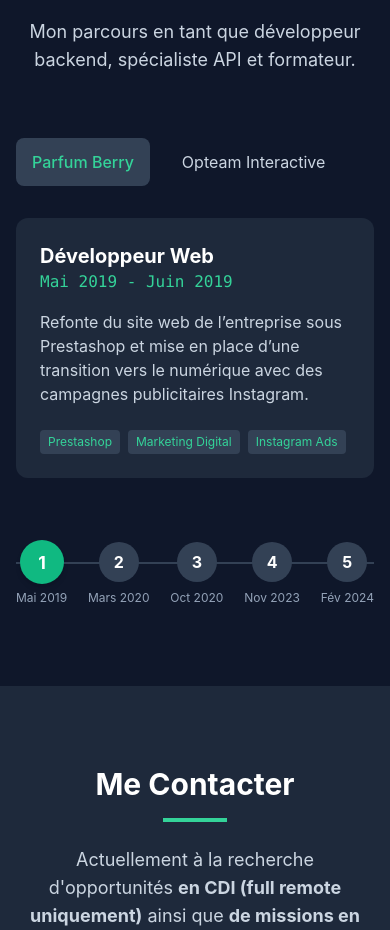
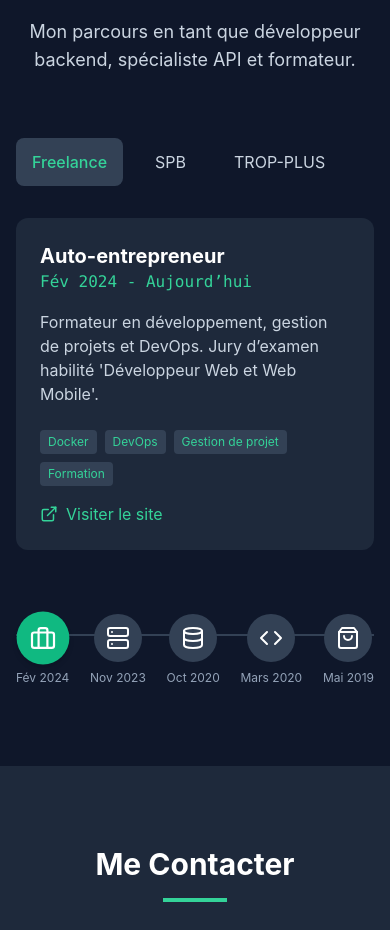
Before and after one commit to BaptisteAngot/portfolio, a React (Vite) app: page / in a window 390 px wide. Shown: the part 4980-5910 px from the top of the page. Built offline with nearby package versions, Linux system fonts and the light colour scheme.

Commit message:
Amélioration de la section experience

```diff
--- a/package.json
+++ b/package.json
@@ -11,10 +11,12 @@
     "preview": "vite preview"
   },
   "dependencies": {
+    "framer-motion": "^12.4.10",
     "lucide-react": "^0.344.0",
     "react": "^18.3.1",
     "react-dom": "^18.3.1",
-    "react-i18next": "^15.4.1"
+    "react-i18next": "^15.4.1",
+    "react-swipeable": "^7.0.2"
   },
   "devDependencies": {
     "@eslint/js": "^9.9.1",
--- a/src/components/Experience.tsx
+++ b/src/components/Experience.tsx
@@ -1,74 +1,85 @@
 import { useState } from "react";
+import { useSwipeable } from "react-swipeable";
 import ExperienceList from "./Experience/ExperienceList.tsx";
 import ExperienceDetails from "./Experience/ExperienceDetails.tsx";
 import Timeline from "./Experience/Timeline.tsx";
+import { AnimatePresence } from "framer-motion";
+import { Briefcase, Server, Database, Code, ShoppingBag } from "lucide-react";
 
 const experiences = [
   {
-    company: "Parfum Berry",
-    position: "Développeur Web",
-    period: "Mai 2019 - Juin 2019",
-    description:
-        "Refonte du site web de l’entreprise sous Prestashop et mise en place d’une transition vers le numérique avec des campagnes publicitaires Instagram.",
-    technologies: ["Prestashop", "Marketing Digital", "Instagram Ads"],
+    company: "Freelance",
+    position: "Auto-entrepreneur",
+    period: "Fév 2024 - Aujourd’hui",
+    description: "Formateur en développement, gestion de projets et DevOps. Jury d’examen habilité 'Développeur Web et Web Mobile'.",
+    technologies: ["Docker", "DevOps", "Gestion de projet", "Formation"],
+    icon: Briefcase,
+    website: "https://www.angotbaptiste.com",
+  },
+  {
+    company: "SPB",
+    position: "Développeur Full-Stack",
+    period: "Nov 2023 - Aujourd’hui",
+    description: "Développement d'une solution de création d’extranet de déclaration de sinistre automatisé avec règles métiers.",
+    technologies: ["Java Spring", "React", "Drools", "OAuth2", "JWT", "ELK", "OpenShift", "Jenkins"],
+    icon: Server,
+    website: "https://www.spb.eu",
+  },
+  {
+    company: "TROP-PLUS",
+    position: "Développeur Back-End",
+    period: "Oct 2020 - Oct 2023",
+    description: "Développement de projets sous Java Spring avec Vue.js, gestion des bases de données MongoDB et intégration cloud.",
+    technologies: ["Java Spring", "Vue.js", "MongoDB", "Amazon S3", "OVH SwiftStorage", "Rancher", "Docker", "Jenkins"],
+    icon: Database,
+    website: "https://www.tropevent.com/",
   },
   {
     company: "Opteam Interactive",
     position: "Développeur Web",
     period: "Mars 2020 - Juil 2020",
-    description:
-        "Développement d'un CRM en PHP natif et avec le framework Materialize CSS, permettant la gestion des clients et des données commerciales.",
+    description: "Développement d'un CRM en PHP natif et avec Materialize CSS, permettant la gestion des clients.",
     technologies: ["PHP", "Materialize CSS", "MySQL"],
+    icon: Code,
+    website: "https://luckycrm.fr/",
   },
   {
-    company: "TROP-PLUS",
-    position: "Développeur Back-End",
-    period: "Oct 2020 - Oct 2023",
-    description:
-        "Développement de projets sous Java Spring avec Vue.js, gestion des bases de données MongoDB et intégration de solutions cloud (OVH SwiftStorage, Amazon S3). Déploiement et orchestration avec Rancher, mise en place de CI/CD avec Jenkins.",
-    technologies: [
-      "Java Spring",
-      "Vue.js",
-      "MongoDB",
-      "Amazon S3",
-      "OVH SwiftStorage",
-      "Rancher",
-      "Docker",
-      "Jenkins",
-    ],
-  },
-  {
-    company: "SPB",
-    position: "Développeur Full-Stack",
-    period: "Nov 2023 - Aujourd’hui",
-    description:
-        "Développement d'une solution de création d’extranet de déclaration de sinistre automatisé avec règles métiers (Java Spring, React, Drools). Gestion et évolution d’un parc d’APIs en Java Spring/JBoss, sécurisation des accès (OAuth2, JWT, scopes), monitoring (ELK) et scalabilité sur OpenShift.",
-    technologies: [
-      "Java Spring",
-      "React",
-      "Drools",
-      "OAuth2",
-      "JWT",
-      "ELK",
-      "OpenShift",
-      "Jenkins",
-    ],
-  },
-  {
-    company: "Freelance",
-    position: "Auto-entrepreneur",
-    period: "Fév 2024 - Aujourd’hui",
-    description:
-        "Formateur en développement, gestion de projets et DevOps. Jury d’examen habilité 'Développeur Web et Web Mobile'.",
-    technologies: ["Docker", "DevOps", "Gestion de projet", "Formation"],
+    company: "Parfum Berry",
+    position: "Développeur Web",
+    period: "Mai 2019 - Juin 2019",
+    description: "Refonte du site web sous Prestashop et transition numérique avec des campagnes Instagram.",
+    technologies: ["Prestashop", "Marketing Digital", "Instagram Ads"],
+    icon: ShoppingBag,
+    website: "http://maisondeparfumberry.com/",
   },
 ];
 
 const Experience = () => {
   const [activeIndex, setActiveIndex] = useState(0);
 
+  const handlers = useSwipeable({
+    onSwipedLeft: () => {
+      if (activeIndex < experiences.length - 1) {
+        setActiveIndex(activeIndex + 1);
+      }
+    },
+    onSwipedRight: () => {
+      if (activeIndex > 0) {
+        setActiveIndex(activeIndex - 1);
+      }
+    },
+    preventScrollOnSwipe: true,
+    trackMouse: true,
+  });
+
   return (
-      <section id="experience" className="py-20 bg-slate-900" role="region" aria-labelledby="experience-title">
+      <section
+          id="experience"
+          className="py-20 bg-slate-900"
+          role="region"
+          aria-labelledby="experience-title"
+          {...handlers} // 🔹 Appliquer le swipe à toute la section
+      >
         <div className="container mx-auto px-4">
           <div className="max-w-3xl mx-auto text-center mb-16">
             <h2 className="text-3xl font-bold mb-4 text-white">
@@ -87,7 +98,9 @@ const Experience = () => {
                   activeIndex={activeIndex}
                   setActiveIndex={setActiveIndex}
               />
-              <ExperienceDetails experience={experiences[activeIndex]} />
+              <AnimatePresence mode="wait">
+                <ExperienceDetails key={activeIndex} experience={experiences[activeIndex]} />
+              </AnimatePresence>
             </div>
 
             <Timeline
--- a/src/components/Experience/ExperienceDetails.tsx
+++ b/src/components/Experience/ExperienceDetails.tsx
@@ -1,10 +1,29 @@
+import { motion } from "framer-motion";
+import { ExternalLink } from "lucide-react";
+
+interface ExperienceType {
+    company: string;
+    position: string;
+    period: string;
+    description: string;
+    technologies: string[];
+    website?: string; // 🔹 Ajout du champ website (optionnel)
+}
+
 interface ExperienceDetailsProps {
-    experience: any;
+    experience: ExperienceType;
 }
 
 const ExperienceDetails = ({ experience }: ExperienceDetailsProps) => {
     return (
-        <div className="md:w-2/3 bg-slate-800 rounded-xl p-6">
+        <motion.div
+            className="md:w-2/3 bg-slate-800 rounded-xl p-6"
+            key={experience.company}
+            initial={{ opacity: 0, x: 50 }}
+            animate={{ opacity: 1, x: 0 }}
+            exit={{ opacity: 0, x: -50 }}
+            transition={{ duration: 0.4, ease: "easeInOut" }}
+        >
             <div className="flex flex-col sm:flex-row sm:items-center justify-between mb-4">
                 <h3 className="text-xl font-bold text-white">{experience.position}</h3>
                 <span className="text-emerald-400 font-mono">{experience.period}</span>
@@ -12,17 +31,26 @@ const ExperienceDetails = ({ experience }: ExperienceDetailsProps) => {
 
             <p className="text-slate-300 mb-6">{experience.description}</p>
 
-            <div className="flex flex-wrap gap-2">
-                {experience.technologies.map((tech: string, index: number) => (
-                    <span
-                        key={index}
-                        className="bg-slate-700 text-emerald-400 text-xs px-2 py-1 rounded"
-                    >
+            <div className="flex flex-wrap gap-2 mb-4">
+                {experience.technologies.map((tech, index) => (
+                    <span key={index} className="bg-slate-700 text-emerald-400 text-xs px-2 py-1 rounded">
             {tech}
           </span>
                 ))}
             </div>
-        </div>
+
+            {experience.website && (
+                <a
+                    href={experience.website}
+                    target="_blank"
+                    rel="noopener noreferrer"
+                    className="flex items-center gap-2 text-emerald-400 hover:text-emerald-300 transition-colors"
+                >
+                    <ExternalLink size={18} />
+                    <span>Visiter le site</span>
+                </a>
+            )}
+        </motion.div>
     );
 };
 
--- a/src/components/Experience/Timeline.tsx
+++ b/src/components/Experience/Timeline.tsx
@@ -1,7 +1,16 @@
 import { useEffect, useState } from "react";
 
+interface ExperienceType {
+    company: string;
+    position: string;
+    period: string;
+    description: string;
+    technologies: string[];
+    icon: React.ElementType;
+}
+
 interface TimelineProps {
-    experiences: any[];
+    experiences: ExperienceType[];
     activeIndex: number;
     setActiveIndex: (index: number) => void;
 }
@@ -9,14 +18,12 @@ interface TimelineProps {
 const Timeline = ({ experiences, activeIndex, setActiveIndex }: TimelineProps) => {
     const [progressWidth, setProgressWidth] = useState("0%");
 
-    // Met à jour la largeur de la barre de progression en fonction de l'index actif
     useEffect(() => {
         setProgressWidth(`${(activeIndex / (experiences.length - 1)) * 100}%`);
     }, [activeIndex]);
 
     return (
         <div className="mt-16 relative">
-            {/* Barre de progression animée */}
             <div className="absolute left-0 right-0 h-0.5 top-5 bg-slate-700">
                 <div
                     className="h-full bg-emerald-500 transition-all duration-500 ease-in-out"
@@ -24,28 +31,30 @@ const Timeline = ({ experiences, activeIndex, setActiveIndex }: TimelineProps) =
                 ></div>
             </div>
 
-            {/* Points de la timeline */}
             <div className="relative flex justify-between">
-                {experiences.map((exp, index) => (
+                {experiences.map((exp, index) => {
+                    const Icon = exp.icon; // 🔹 Récupération de l’icône associée
+
+                    return (
                         <div
                             key={index}
                             className="flex flex-col items-center cursor-pointer"
                             onClick={() => setActiveIndex(index)}
                         >
-                        <div
-                            className={`w-10 h-10 rounded-full flex items-center justify-center z-10 transition-all duration-300 ease-in-out ${
+                            <div className={`w-12 h-12 rounded-full flex items-center justify-center z-10 transition-all duration-300 ease-in-out ${
                                 index <= activeIndex
                                     ? "bg-emerald-500 scale-110 shadow-md"
                                     : "bg-slate-700 hover:bg-emerald-400"
                             }`}
                             >
-                            <span className="text-white font-bold">{index + 1}</span>
+                                <Icon size={24} className="text-white" />
                             </div>
                             <div className="text-center mt-2">
                                 <div className="text-xs text-slate-400">{exp.period.split(" - ")[0]}</div>
                             </div>
                         </div>
-                ))}
+                    );
+                })}
             </div>
         </div>
     );
--- a/src/components/Header.tsx
+++ b/src/components/Header.tsx
@@ -40,7 +40,7 @@ const Header = () => {
                 { href: "home", label: "Accueil" },
                 { href: "about", label: "À propos" },
                 { href: "skills", label: "Compétences" },
-                { href: "experience", label: "Expérience" },
+                { href: "experience", label: "Expériences" },
                 { href: "contact", label: "Contact" }
               ].map((item, index) => (
                   <li key={index}>
@@ -95,7 +95,7 @@ const Header = () => {
                   { href: "home", label: "Accueil" },
                   { href: "about", label: "À propos" },
                   { href: "skills", label: "Compétences" },
-                  { href: "experience", label: "Expérience" },
+                  { href: "experience", label: "Expériences" },
                   { href: "contact", label: "Contact" }
                 ].map((item, index) => (
                     <li key={index}>
```
Also changed, not shown: 1 other file (tests, documents, lock files or other folders). Lines whose indentation alone changed are shown as unchanged.
